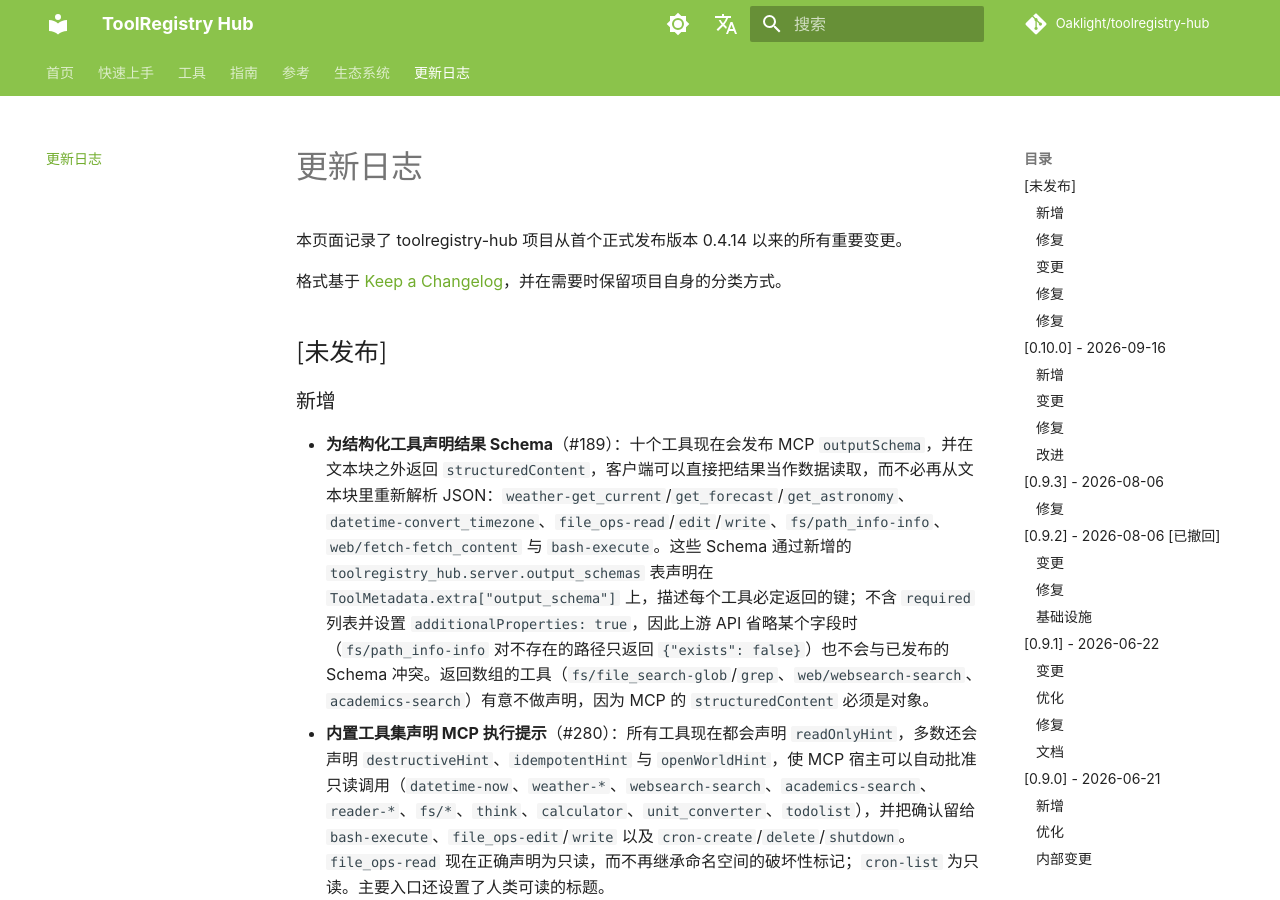
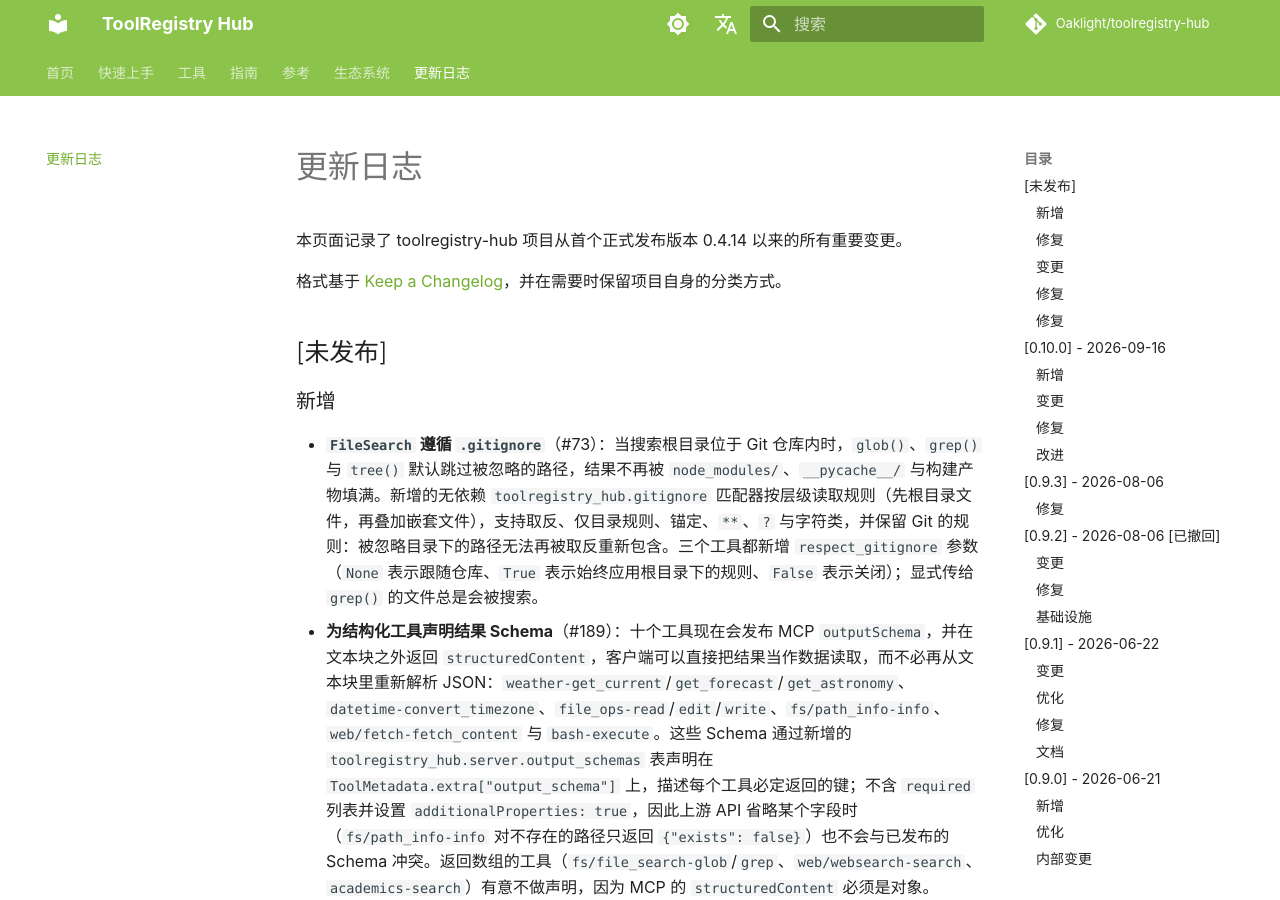
Before and after one commit to Oaklight/toolregistry-hub, an MkDocs documentation site: the page built from docs/changelog.md, in a window 1280 px wide and 900 px high. Built offline with MkDocs 1.6.1 and Material for MkDocs 9.7.7, drawn with Linux system fonts in a browser that asks for light colours; some web fonts are replaced; comment, search, counter and statistics services are not loaded.

Commit message:
docs: 记录 FileSearch 的 .gitignore 支持 (#73)

```diff
--- a/docs/changelog.md
+++ b/docs/changelog.md
@@ -16,6 +16,7 @@
 
 ### 新增
 
+- **`FileSearch` 遵循 `.gitignore`**（#73）：当搜索根目录位于 Git 仓库内时，`glob()`、`grep()` 与 `tree()` 默认跳过被忽略的路径，结果不再被 `node_modules/`、`__pycache__/` 与构建产物填满。新增的无依赖 `toolregistry_hub.gitignore` 匹配器按层级读取规则（先根目录文件，再叠加嵌套文件），支持取反、仅目录规则、锚定、`**`、`?` 与字符类，并保留 Git 的规则：被忽略目录下的路径无法再被取反重新包含。三个工具都新增 `respect_gitignore` 参数（`None` 表示跟随仓库、`True` 表示始终应用根目录下的规则、`False` 表示关闭）；显式传给 `grep()` 的文件总是会被搜索。
 - **为结构化工具声明结果 Schema**（#189）：十个工具现在会发布 MCP `outputSchema`，并在文本块之外返回 `structuredContent`，客户端可以直接把结果当作数据读取，而不必再从文本块里重新解析 JSON：`weather-get_current`/`get_forecast`/`get_astronomy`、`datetime-convert_timezone`、`file_ops-read`/`edit`/`write`、`fs/path_info-info`、`web/fetch-fetch_content` 与 `bash-execute`。这些 Schema 通过新增的 `toolregistry_hub.server.output_schemas` 表声明在 `ToolMetadata.extra["output_schema"]` 上，描述每个工具必定返回的键；不含 `required` 列表并设置 `additionalProperties: true`，因此上游 API 省略某个字段时（`fs/path_info-info` 对不存在的路径只返回 `{"exists": false}`）也不会与已发布的 Schema 冲突。返回数组的工具（`fs/file_search-glob`/`grep`、`web/websearch-search`、`academics-search`）有意不做声明，因为 MCP 的 `structuredContent` 必须是对象。
 - **内置工具集声明 MCP 执行提示**（#280）：所有工具现在都会声明 `readOnlyHint`，多数还会声明 `destructiveHint`、`idempotentHint` 与 `openWorldHint`，使 MCP 宿主可以自动批准只读调用（`datetime-now`、`weather-*`、`websearch-search`、`academics-search`、`reader-*`、`fs/*`、`think`、`calculator`、`unit_converter`、`todolist`），并把确认留给 `bash-execute`、`file_ops-edit`/`write` 以及 `cron-create`/`delete`/`shutdown`。`file_ops-read` 现在正确声明为只读，而不再继承命名空间的破坏性标记；`cron-list` 为只读。主要入口还设置了人类可读的标题。
 - **Hub 元数据覆盖支持 `title` 与执行提示**：`_TOOL_METADATA` 条目可在命名空间或方法级别设置 `title`、`read_only_hint`、`destructive_hint`、`idempotent_hint` 和 `open_world_hint`。当前安装的 `toolregistry` 未定义的字段会被跳过，因此 Hub 在较旧的 core 上仍可正常工作。
```
Also changed, not shown: docs/tools/file_search.md (+14 -0 lines).
